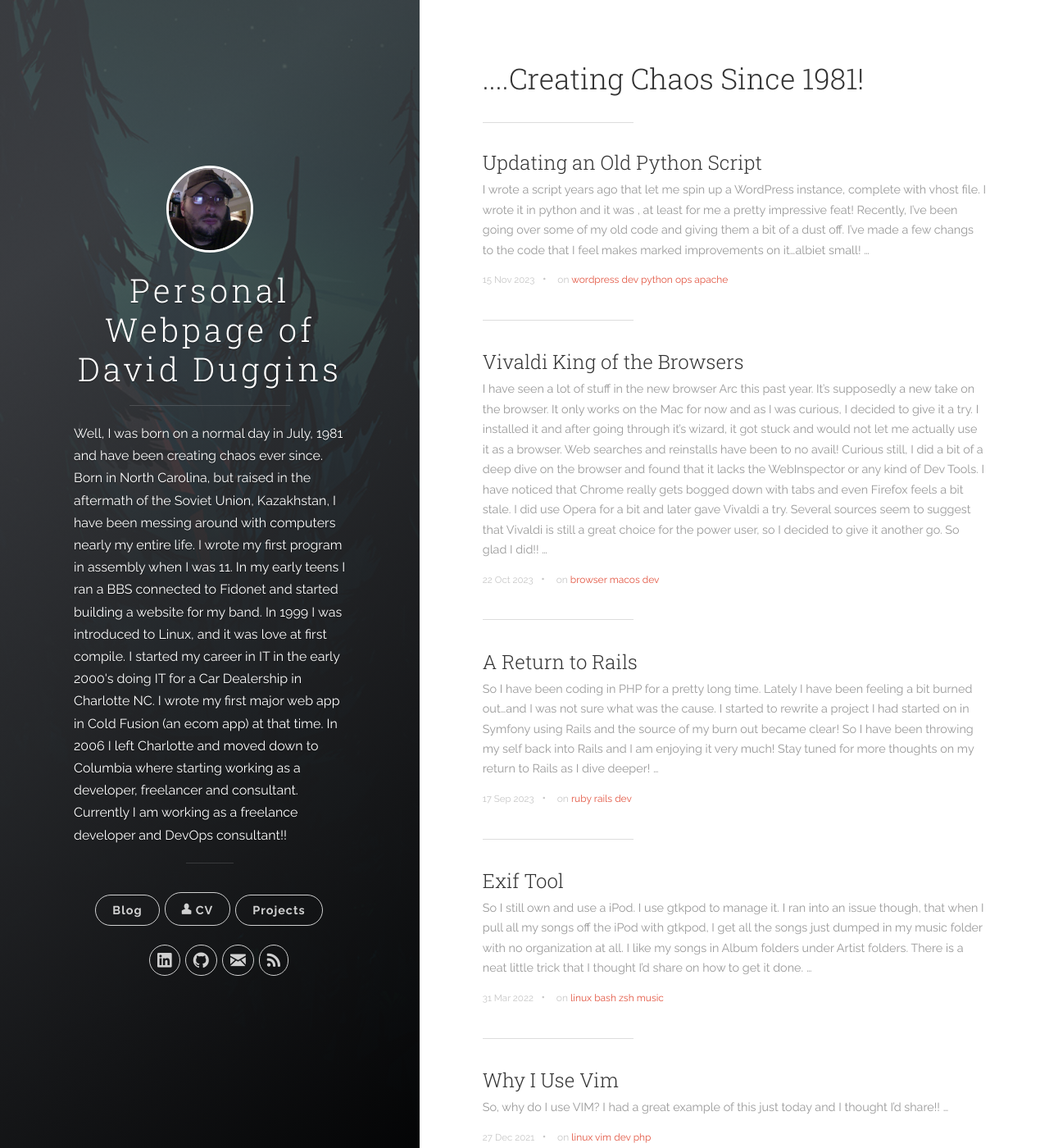
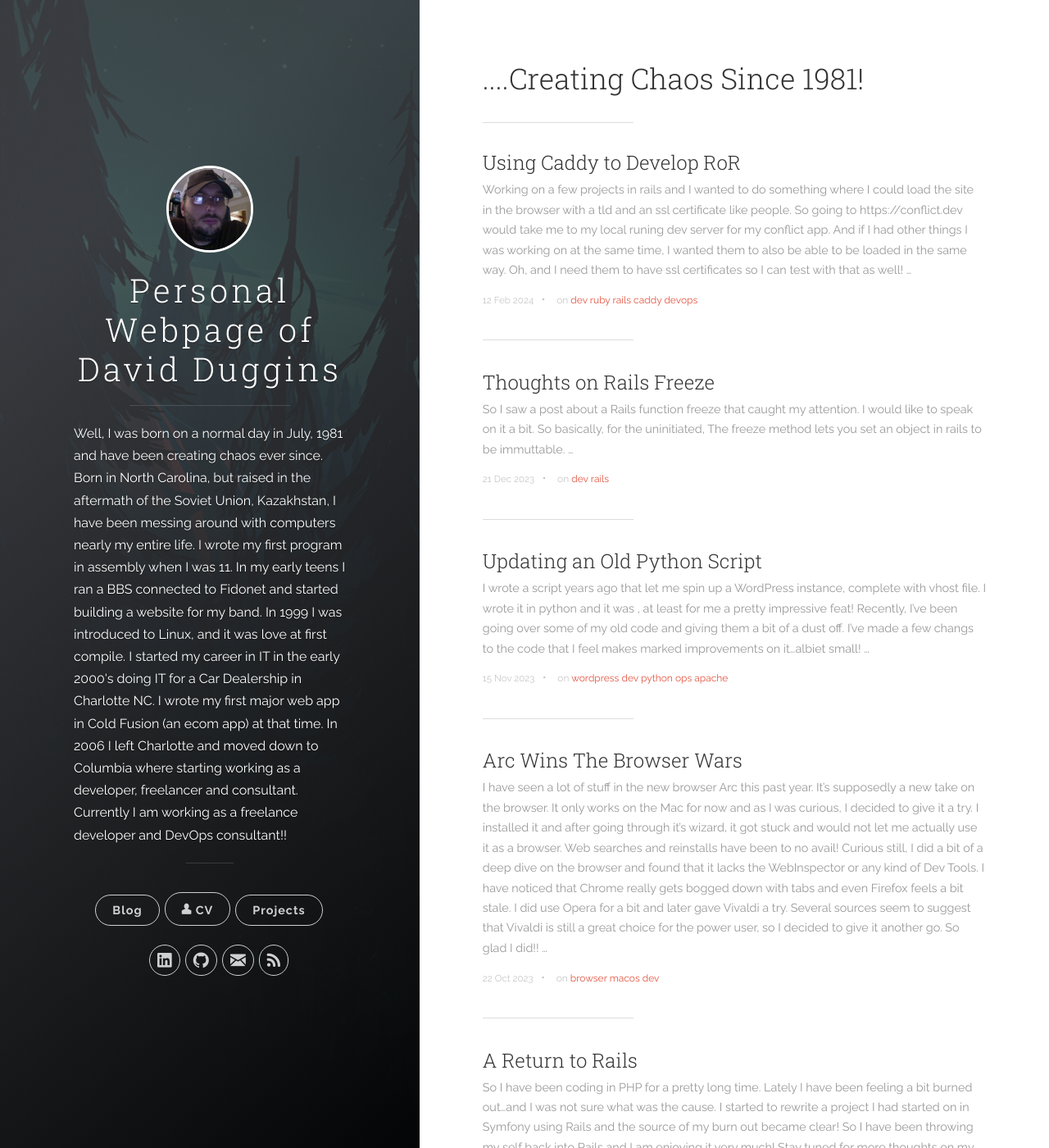
Before and after one commit to weatheredwatcher/weatheredwatcher.github.io, a Jekyll site: the page built from index.html, in a window 1280 px wide and 1400 px high. Shown: the whole window at 82% size. Built offline with Jekyll 4.4.1, drawn with Linux system fonts in a browser that asks for light colours; the list of posts is cut into pages by our own code; some of the changed text lies outside the part shown.

Commit message:
added a few new posts in as well as assets for an older post thatI updated

````diff
--- a/_layouts/page.html
+++ b/_layouts/page.html
@@ -2,11 +2,9 @@
 layout: default
 ---
 <article class="post-container post-container--single">
-
-  <header class="post-header">
+  <header class="post-header, panel-cover">
     <h1 class="post-title">{{ page.title }}</h1>
   </header>
-
   <section class="post">
     {{ content }}
   </section>
--- a/_posts/2023-10-22-vivaldi-king-of-the-browsers.markdown
+++ b/_posts/2023-10-22-vivaldi-king-of-the-browsers.markdown
@@ -2,23 +2,24 @@
 date: "2023-10-22"
 date_published: "2023-10-22"
 date_updated: "2023-10-22"
-slug: "vivaldi-king-of-the-browsers"
-title: Vivaldi King of the Browsers
+slug: "arc-wins-the-browsers-wars"
+title: Arc Wins The Browser Wars
 tags: [browser, macos, dev]
 type: "post"
 ---
+
 
 I have seen a lot of stuff in the new browser Arc this past year.  It's supposedly a new take on the browser.  It only works on the Mac for now
 and as I was curious, I decided to give it a try.  I installed it and after going through it's wizard, it got stuck and would not let me actually use
 it as a browser.  Web searches and reinstalls have been to no avail!  Curious still, I did a bit of a deep dive on the browser and found that it lacks
 the WebInspector or any kind of Dev Tools.  I have noticed that Chrome really gets bogged down with tabs and even Firefox feels a bit stale.  I did use Opera
 for a bit and later gave Vivaldi a try.  Several sources seem to suggest that Vivaldi is still a great choice for the power user, so I decided to give it another go.
-So glad I did!!
+~~So glad I did!!~~
 
 On of the main areas that Arc claims it improves the browsing experience is in keeping the tabs to the left rather then the top.  Vivaldi
-allows this as well.  No only that, but I've always like the right sidebar in Vivaldi that lets you open sites as well.  It's really great for documentation that you
-might need while allowing you the site you are working on in the main window.  Add to this web tools and the ability to install Chrome Extensions...so my password manager
-can also port over easily enough, and it is plain that this is a great browser!  I personal have decided to use it again!
+allows this as well.  ~~No only that, but I've always like the right sidebar in Vivaldi that lets you open sites as well.  It's really great for documentation that you~~
+~~might need while allowing you the site you are working on in the main window.  Add to this web tools and the ability to install Chrome Extensions...so my password manager~~
+~~can also port over easily enough, and it is plain that this is a great browser!  I personal have decided to use it again!~~
 
 ![Vivaldi in Action](/assets/vivaldi.png)
 
@@ -26,3 +27,12 @@
 
 I did finally get Arc up and running.  Weird bug in the Wizard I guess!  I have given it a bit of a try and I honestly prefer Vivaldi!  Arc is
 a fine browser and I am sure it will work just fine for normal users, but as a power user, it is not quite the same!
+
+UPDATED: 02/12/2024
+
+After giving Arc another good try, I am realizing what the hype is all about.  First of all, I was wrong about the dev tools.  You can turn them on.
+They are automaticaly turned on if the domain is localhost. The ai stuff in Arc is really impressive.  You can also split tabs...and the overall tab organization
+is off the charts!  Vivaldi is still a good browser...but give Arc a try!
+
+
+![Arc in Action](/assets/arc-browser.png)
--- /dev/null
+++ b/_posts/2023-12-21-thoughts-on-rails-freeze.markdown
@@ -0,0 +1,37 @@
+---
+date: "2023-12-21"
+date_published: "2023-12-21"
+date_updated: "2023-12-21"
+slug: "thoughts-on-rails-freeze"
+title: Thoughts on Rails Freeze
+tags: [dev, rails]
+type: "post"
+---
+
+So I saw a post about a Rails function ```freeze``` that caught my attention.  I would like to speak on it a bit.  So basically, for the uninitiated,
+The freeze method lets you set an object in rails to be immuttable.
+
+For example:
+
+```ruby
+name = "Robert"
+new_name = name
+
+name[0] = T
+
+name       #Tobert
+new_name   #Tobert
+```
+
+See, in this instance, we have created a link between the object, ```name``` and ```new_name```.  Change one and we change the other one.
+
+This is where ```freeze``` comes in.  If we freeze name: ```name.freeze``` then try to change name directly, we get an error.  If we change
+```new_name``` it will not change ```name```.
+
+So if right be the change I add the code:
+
+```ruby
+name.freeze
+```
+
+I'll get an error message ```can't modify frozen String: "Robert" (FrozenError)```
--- /dev/null
+++ b/_posts/2024-02-12-using-caddy-to-develop-ror.markdown
@@ -0,0 +1,59 @@
+---
+date: "2024-02-12"
+date_published: "2024-02-12"
+date_updated: "2024-02-12"
+slug: "using-caddy-to-develop-ror"
+title: Using Caddy to Develop RoR
+tags: [dev, ruby, rails, caddy, devops]
+type: "post"
+---
+
+Working on a few projects in rails and I wanted to do something where I could load the site in the browser with a tld and an ssl certificate
+like people.  So going to https://conflict.dev would take me to my local runing dev server for my conflict app.  And if I had other things I
+was working on at the same time, I wanted them to also be able to be loaded in the same way.  Oh, and I need them to have ssl certificates so
+I can test with that as well!
+
+I read a few posts and came to the conclusion that Caddy and a reverse proxy are what I want.  In short, I run Caddy and have it reverse proxy
+my site on port 3000 and publish it to 80 and 448.
+
+Here are the steps that I took to accomplish this:
+
+First thing I want to do is create some signed certificartes in my site root.
+
+```mkcert domain.tld```
+
+
+Then I need to make sure I am loading puma and my rails apps on distinct ports.  I created a rake task called local for this
+
+```ruby
+desc "launching the rails server on a set port"
+task :local do
+sh  "rails s -p 3040 --daemon"
+sh  "caddy start"
+end
+```
+
+As you can see, I am starting puma on port 3040 here and also starting Caddy.
+
+For that last line to work I need to create a file in my project root Caddyfile
+
+```[yaml](yaml)
+domain.tld
+reverse_proxy localhost:3040
+tls domain.tld.pem domain.tld-key.pem
+```
+
+This sets up the domain and the ssl certificates for the site.
+
+In order to make sure that rails security recognizes your new domain you will need to edit ```config/environments/development.rb```
+Just add the line:
+
+```ruby
+config.hosts << "domain.tld"
+```
+
+The last thing that we need to do is setup the hosts records.
+It's as easy as adding ```127.0.0.1 domain.tld```
+
+Now, to get this all up and running, I just run ```rake local``` and all the services are spun up and I can goto my site in the browser
+as if it were a live site!
--- a/css/main.scss
+++ b/css/main.scss
@@ -186,4 +186,5 @@
   left: -25px;
   bottom: 30px;
   transform: rotate(-225deg);
+
 }
````
Also changed, not shown: 1 other file.
